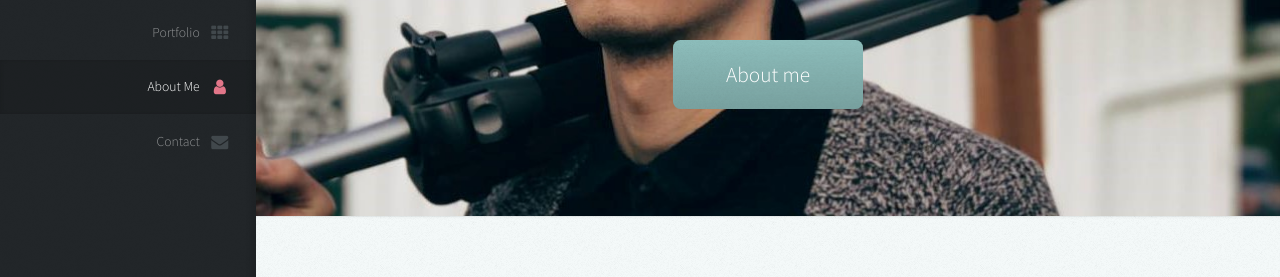
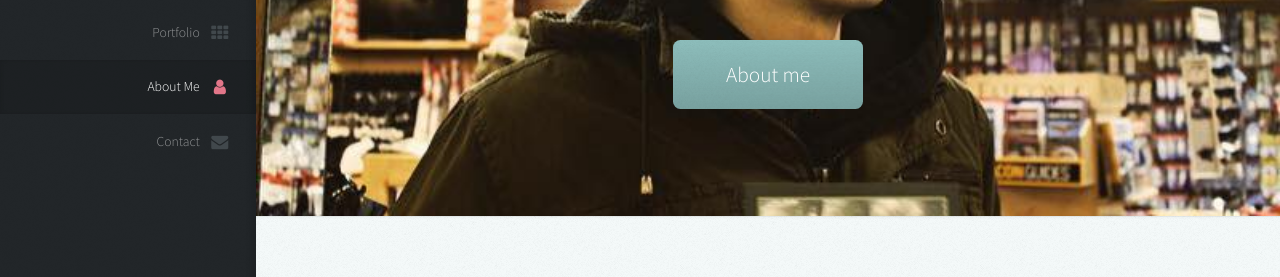
Before and after one commit to Pablito14/portfolio, a website: page public/index.html in a window 1280 px wide. Shown: the part 232-509 px from the top of the page. Drawn offline with Linux system fonts and the light colour scheme.

Commit message:
Added more images to select from

```diff
--- a/public/assets/css/last-snap-points.css
+++ b/public/assets/css/last-snap-points.css
@@ -222,7 +222,7 @@
 
 			#main > section.one {
 				background-color: #81918E;
-				background-image: url("../../images/mev3.jpg");
+				background-image: url("../../images/me8.jpg");
 
 			}
 
```
Also changed, not shown: public/images/me.jpg (deleted), public/images/me1.jpg (renamed from public/images/mev2.jpg), public/images/me10.jpg (added), public/images/me11.jpg (added), public/images/me9.jpg (added), public/images/mev3.jpg (deleted).
